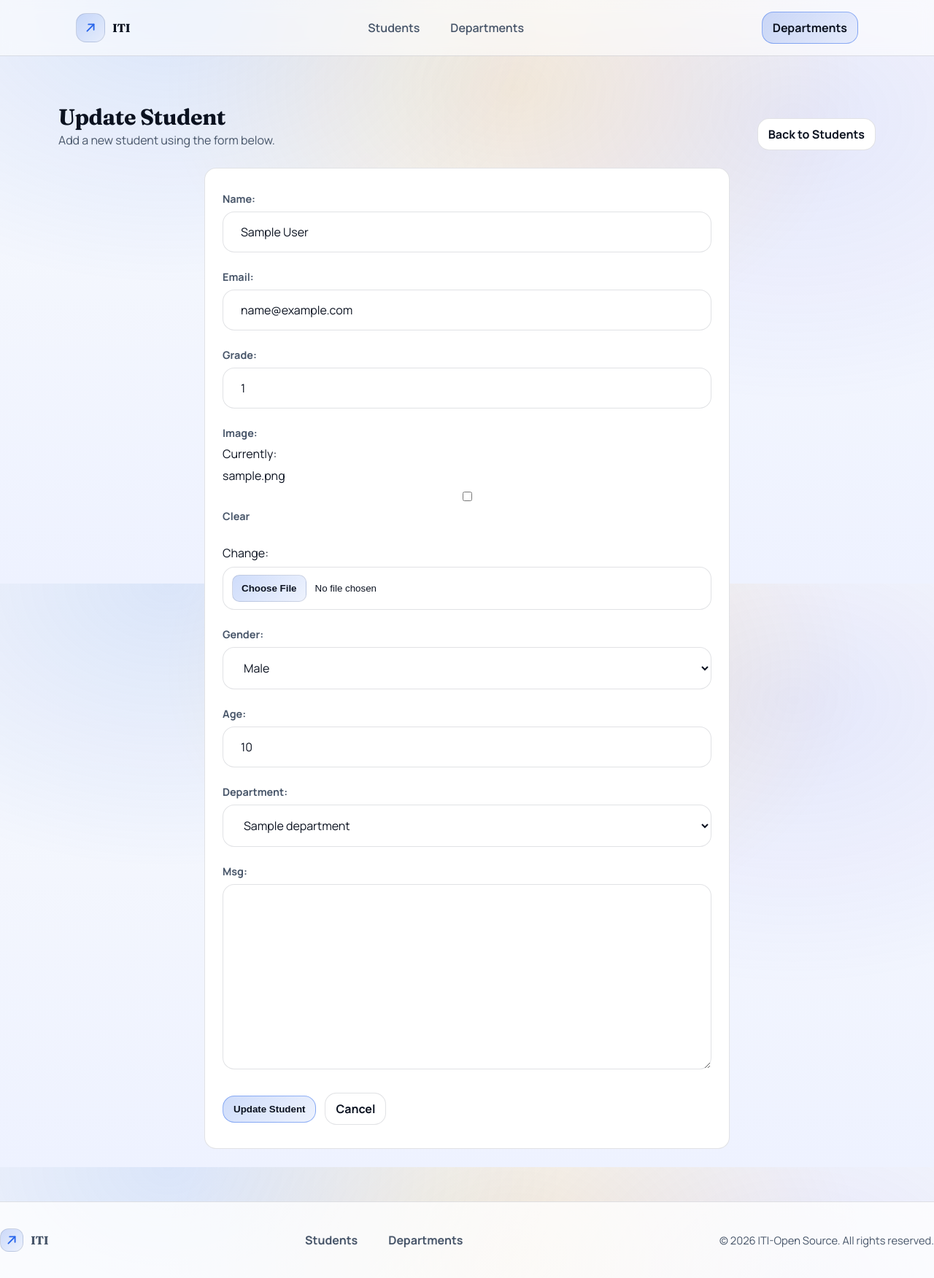
After one commit to NohaAShehab/ptp46-os-zagzig-django, a Django app: page /students/update/1 in a window 1280 px wide. The commit adds this page. Shown: the whole page at 73% size. Run offline with Django 5.2, Linux system fonts and the light colour scheme; tables that the repository leaves empty hold one stand-in row (values such as "Sample post").

Commit message:
using generic forms

```diff
--- a/staffmanagement/students/forms.py
+++ b/staffmanagement/students/forms.py
@@ -59,8 +59,11 @@ class StudentModelForm(forms.ModelForm):
     def clean_email(self):
         # check if email exists --> display
         email = self.cleaned_data['email']
-        found = Student.objects.filter(email=email).exists()
-        if found:
+        found = Student.objects.filter(email=email)
+        if self.instance.pk :
+            # if this form used with update action
+            found = found.exclude(pk=self.instance.pk)
+        if found.exists():
             raise forms.ValidationError("Student with this email already exists")
         return email
 
--- a/staffmanagement/students/models.py
+++ b/staffmanagement/students/models.py
@@ -51,3 +51,7 @@ class Student(models.Model):
     @property
     def delete_url(self):
         return reverse("students.delete", args=[self.id])
+
+    @property
+    def update_url(self):
+        return reverse("students.update", args=[self.id])
--- a/staffmanagement/students/templates/students/index.html
+++ b/staffmanagement/students/templates/students/index.html
@@ -40,6 +40,11 @@
                   </a>
                    <a
                     class="btn"
+                    href="{{student.update_url}}">
+                    Update
+                  </a>
+                   <a
+                    class="btn"
                     href="{{student.delete_url}}">
                     Delete
                   </a>
--- /dev/null
+++ b/staffmanagement/students/templates/students/update.html
@@ -0,0 +1,175 @@
+{% extends 'base.html' %}
+
+{% block body %}
+  <section class="section" aria-label="Update student via form">
+    <style>
+      .Update-via-form-wrap {
+        max-width: 720px;
+        margin: 0 auto;
+      }
+
+      .Update-via-form-wrap form {
+        display: flex;
+        flex-direction: column;
+        gap: var(--space-3);
+        align-items: stretch;
+      }
+
+      /* Django default: {{ form }} renders as_table() → <table> */
+      .Update-via-form-wrap form > table {
+        width: 100%;
+        border-collapse: separate;
+        border-spacing: 0;
+      }
+
+      .Update-via-form-wrap form > table th {
+        text-align: left;
+        vertical-align: top;
+        padding: var(--space-2) var(--space-3) var(--space-2) 0;
+        font-weight: 800;
+        font-size: 0.9rem;
+        color: var(--muted);
+        width: 34%;
+        max-width: 200px;
+      }
+
+      .Update-via-form-wrap form > table td {
+        padding: var(--space-2) 0;
+        vertical-align: top;
+      }
+
+      .Update-via-form-wrap form > table tr + tr th,
+      .Update-via-form-wrap form > table tr + tr td {
+        border-top: 1px solid rgba(15, 23, 42, 0.08);
+      }
+
+      /* If form is rendered as_p / as_div */
+      .Update-via-form-wrap form > p,
+      .Update-via-form-wrap form > div:not(.Update-via-form-actions) {
+        margin: 0;
+        display: flex;
+        flex-direction: column;
+        gap: var(--space-1);
+        min-width: 0;
+      }
+
+      .Update-via-form-wrap form label {
+        font-weight: 800;
+        font-size: 0.9rem;
+        color: var(--muted);
+      }
+
+      .Update-via-form-wrap form input[type="text"],
+      .Update-via-form-wrap form input[type="email"],
+      .Update-via-form-wrap form input[type="number"],
+      .Update-via-form-wrap form input[type="url"],
+      .Update-via-form-wrap form input[type="date"],
+      .Update-via-form-wrap form input[type="datetime-local"],
+      .Update-via-form-wrap form select,
+      .Update-via-form-wrap form textarea {
+        width: 100%;
+        padding: var(--space-2) var(--space-3);
+        border-radius: var(--radius);
+        border: 1px solid var(--border);
+        background: rgba(255, 255, 255, 0.92);
+        color: var(--text);
+        font: inherit;
+        transition: box-shadow 160ms ease, border-color 160ms ease, background 160ms ease;
+      }
+
+      .Update-via-form-wrap form textarea {
+        min-height: 120px;
+        resize: vertical;
+      }
+
+      .Update-via-form-wrap form input:focus-visible,
+      .Update-via-form-wrap form select:focus-visible,
+      .Update-via-form-wrap form textarea:focus-visible {
+        outline: 0;
+        box-shadow: 0 0 0 4px var(--ring) !important;
+        border-color: rgba(37, 99, 235, 0.7);
+        background: var(--surface);
+      }
+
+      .Update-via-form-wrap form input[type="file"] {
+        padding: 10px 12px !important;
+        border-radius: var(--radius);
+        border: 1px solid var(--border);
+        background: rgba(255, 255, 255, 0.92);
+        width: 100%;
+      }
+
+      .Update-via-form-wrap form input[type="file"]::file-selector-button {
+        margin-right: 12px;
+        padding: 10px 12px;
+        border-radius: calc(var(--radius) - 6px);
+        border: 1px solid var(--border);
+        background: linear-gradient(
+          135deg,
+          rgba(37, 99, 235, 0.22),
+          rgba(37, 99, 235, 0.08)
+        );
+        font-weight: 800;
+        color: var(--text);
+        cursor: pointer;
+      }
+
+      .Update-via-form-wrap form ul.errorlist {
+        list-style: none;
+        margin: 0;
+        padding: var(--space-2) var(--space-3);
+        border-radius: var(--radius);
+        border: 1px solid rgba(220, 38, 38, 0.35);
+        background: rgba(254, 226, 226, 0.45);
+        color: #991b1b;
+        font-size: 0.92rem;
+        font-weight: 700;
+      }
+
+      .Update-via-form-actions {
+        margin-top: var(--space-1);
+        display: flex;
+        gap: 12px;
+        flex-wrap: wrap;
+        align-items: center;
+      }
+
+      @media (max-width: 640px) {
+        .Update-via-form-wrap form > table th,
+        .Update-via-form-wrap form > table td {
+          display: block;
+          width: 100%;
+          max-width: none;
+          padding-left: 0;
+          padding-right: 0;
+        }
+
+        .Update-via-form-wrap form > table tr + tr th {
+          border-top: none;
+          padding-top: var(--space-3);
+        }
+      }
+    </style>
+
+    <div class="section-head">
+      <div>
+        <h2>Update Student</h2>
+        <p class="lead-small">Add a new student using the form below.</p>
+      </div>
+      <a class="btn" href="{% url 'students.index' %}">Back to Students</a>
+    </div>
+
+    <div class="Update-via-form-wrap">
+      <div class="panel reveal" style="padding: var(--space-4) var(--space-3);">
+        <form method="post" action="" aria-label="Update student form" enctype="multipart/form-data">
+          {% csrf_token %}
+          {{form}}
+          <div class="Update-via-form-actions">
+            <button class="btn btn-primary" type="submit">Update Student</button>
+            <a class="btn" href="{% url 'students.index' %}">Cancel</a>
+          </div>
+        </form>
+      </div>
+    </div>
+  </section>
+{% endblock %}
--- a/staffmanagement/students/urls.py
+++ b/staffmanagement/students/urls.py
@@ -2,7 +2,7 @@
 from django.urls import path
 from students.views import  (
     home, hi, profile,student_profile, landing, index, create ,
-    delete, create_via_form)
+    delete, create_via_form, CreateStudent, UpdateStudent)
 # you define name for each url , you can use this name, in views, models, in template pages ..
 urlpatterns = [
     path('home', home, name='home'),
@@ -15,4 +15,6 @@ urlpatterns = [
     path('create', create, name='students.create'),
     path('delete/<int:id>', delete, name='students.delete'),
     path('create_via_form', create_via_form, name='students.create_via_form'),
+    path('generic', CreateStudent.as_view(), name='students.generic.create'),
+    path('update/<int:pk>', UpdateStudent.as_view(), name='students.update'),
 ]
--- a/staffmanagement/students/views.py
+++ b/staffmanagement/students/views.py
@@ -1,5 +1,6 @@
 from django.shortcuts import render, get_object_or_404, redirect
 from django.http import HttpResponse
+from django.views.generic import CreateView, UpdateView, DeleteView, ListView
 
 from departments.models import Department
 from students.models import Student
@@ -184,3 +185,27 @@ def create_via_form(request):
             return redirect(student.show_url)
 
     return render(request, "students/create_via_form.html", {"form": form})
+
+######################################################################
+## use generic views, edit  ??
+
+
+
+class CreateStudent(CreateView):
+    model = Student
+    form_class = StudentModelForm
+    template_name = "students/create_via_form.html"
+    # success_url = self.object.show_url
+
+    def get_success_url(self):
+        return self.object.show_url
+
+
+
+
+class UpdateStudent(UpdateView):
+    model = Student
+    form_class = StudentModelForm
+    template_name = "students/update.html"
+    def get_success_url(self):
+        return self.object.show_url
```
